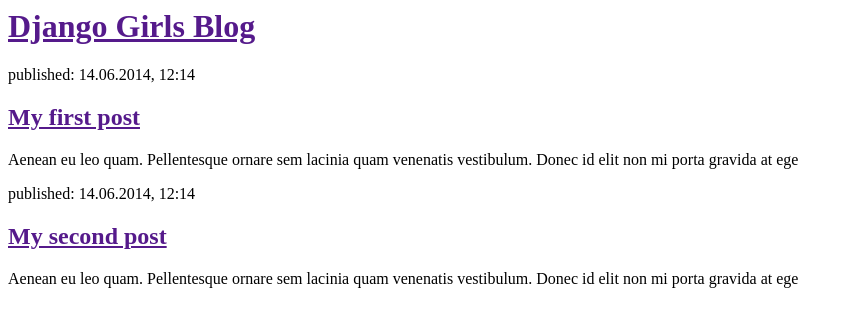
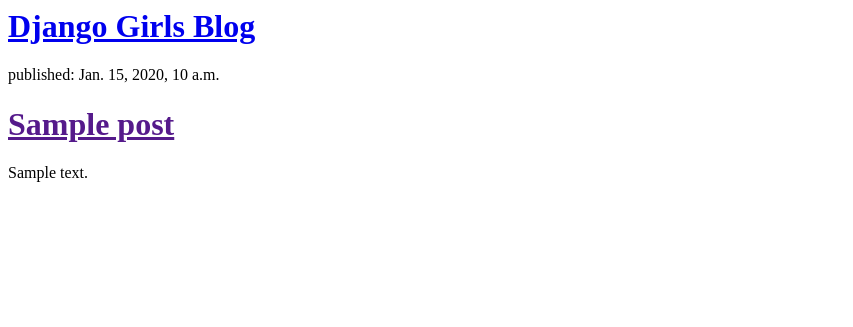
Before and after one commit to rohit2503/my-first-blog, a Django app: template blog/templates/blog/post_list.html in a window 1280 px wide. Shown: the top 327 px of the page, without its empty margins (0-853 px from the left). Run offline with Django 3.2, Linux system fonts and the light colour scheme; the template is opened without the code that fills it: values that come from a table or form of the project are taken from there, others are empty; tables that the repository leaves empty hold one stand-in row (values such as "Sample post").

Commit message:
Modified the templates to display post from database

```diff
--- a/blog/templates/blog/post_list.html
+++ b/blog/templates/blog/post_list.html
@@ -1,13 +1,10 @@
 <div>
-<h1><a	href="">Django	Girls	Blog</a></h1>
+				<h1><a	href="/">Django	Girls	Blog</a></h1>
 </div>
-<div>
-<p>published:	14.06.2014,	12:14</p>
-<h2><a	href="">My	first	post</a></h2>
-<p>Aenean	eu	leo	quam.	Pellentesque	ornare	sem	lacinia	quam	venenatis	vestibulum.	Donec	id	elit	non	mi	porta	gravida	at	ege</div>
-<div>
-<p>published:	14.06.2014,	12:14</p>
-<h2><a	href="">My	second	post</a></h2>
-<p>Aenean	eu	leo	quam.	Pellentesque	ornare	sem	lacinia	quam	venenatis	vestibulum.	Donec	id	elit	non	mi	porta	gravida	at	ege</div>
-</body>
-</html>
+{%	for	post	in	posts	%}
+				<div>
+								<p>published:	{{	post.published_date	}}</p>
+								<h1><a	href="">{{	post.title	}}</a></h1>
+								<p>{{	post.text|linebreaks	}}</p>
+				</div>
+{%	endfor	%}
```
Also changed, not shown: blog/views.py (+6 -5 lines).
